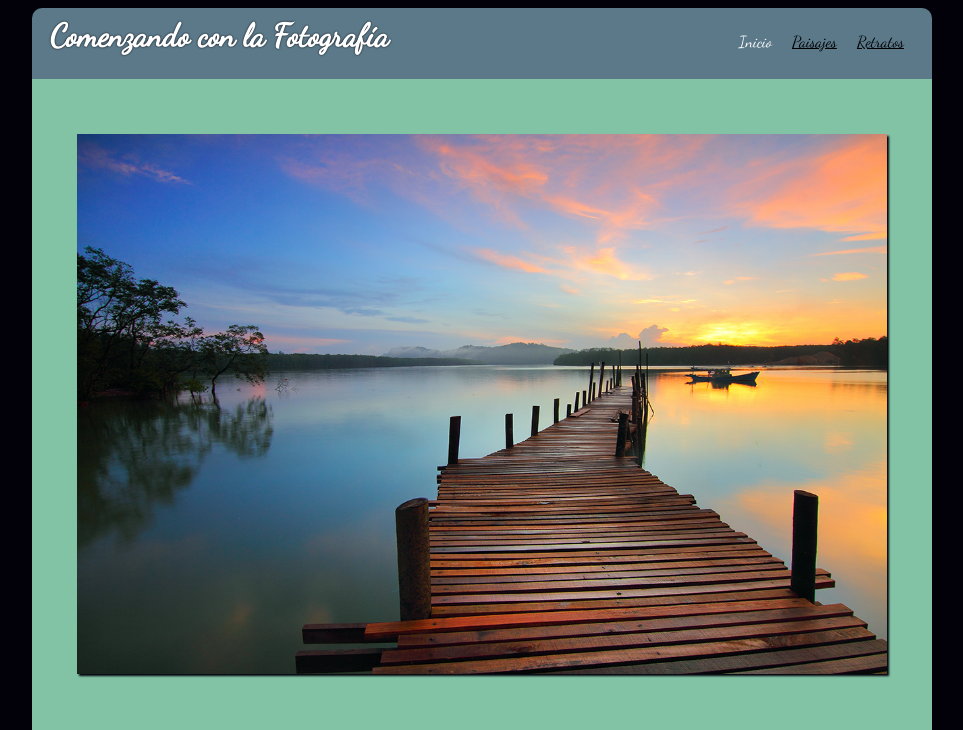
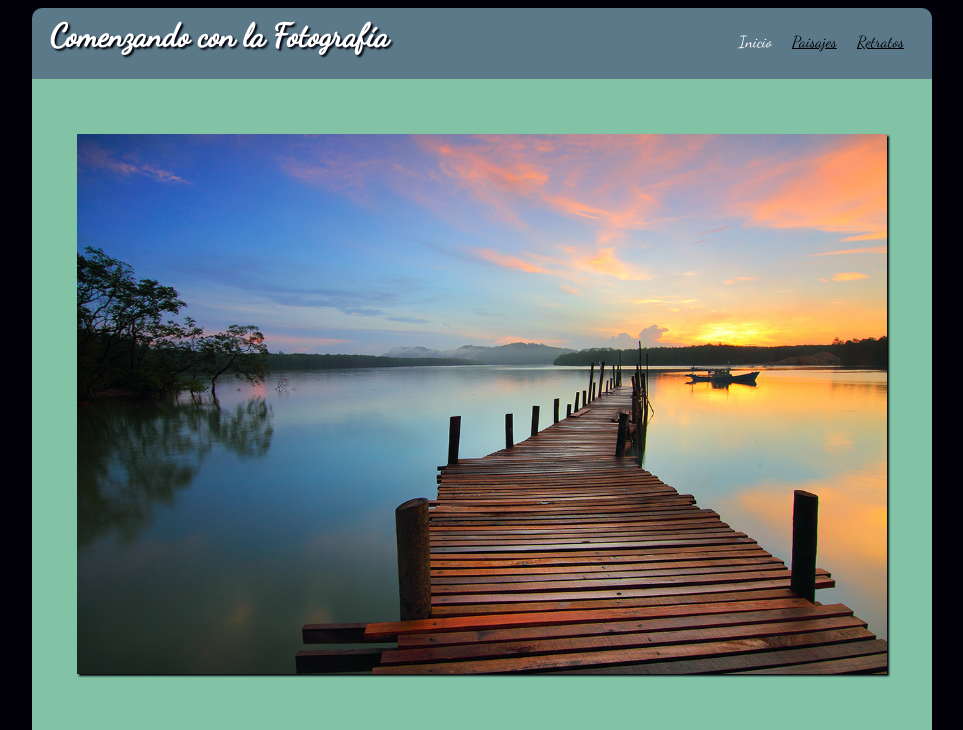
Before and after one commit to ljmarquezg/CSS-y-Dise-o-Web-Responsive, a plain HTML site: page index.html in a window 1280 px wide. Shown: the top 730 px of the page, without its empty margins (158-1121 px from the left). Drawn offline with Linux system fonts and the light colour scheme.

Commit message:
Fix h1 Shadow
Agregados parametros 2px horizontal y 2px vertical en la sombra del titulo de la pagina

```diff
--- a/css/estilos.css
+++ b/css/estilos.css
@@ -44,7 +44,7 @@ header{
 header h1 {
 	float: left;
 	color: #ffffff;
-	text-shadow: 0px 0px 2px #02010a;
+	text-shadow: 2px 2px 2px #02010a;
 	margin: 1% 2%;
 	width: 100%;
 	text-align: center;
@@ -217,9 +217,6 @@ div [class^="footer-info"]{
   }
 
   header h1 {
-  	color: #ffffff;
-  	text-shadow: 0px 0px 2px #02010a;
-  	margin: 1% 2%;
   	width: auto;
   	text-align: left;
   }
```
